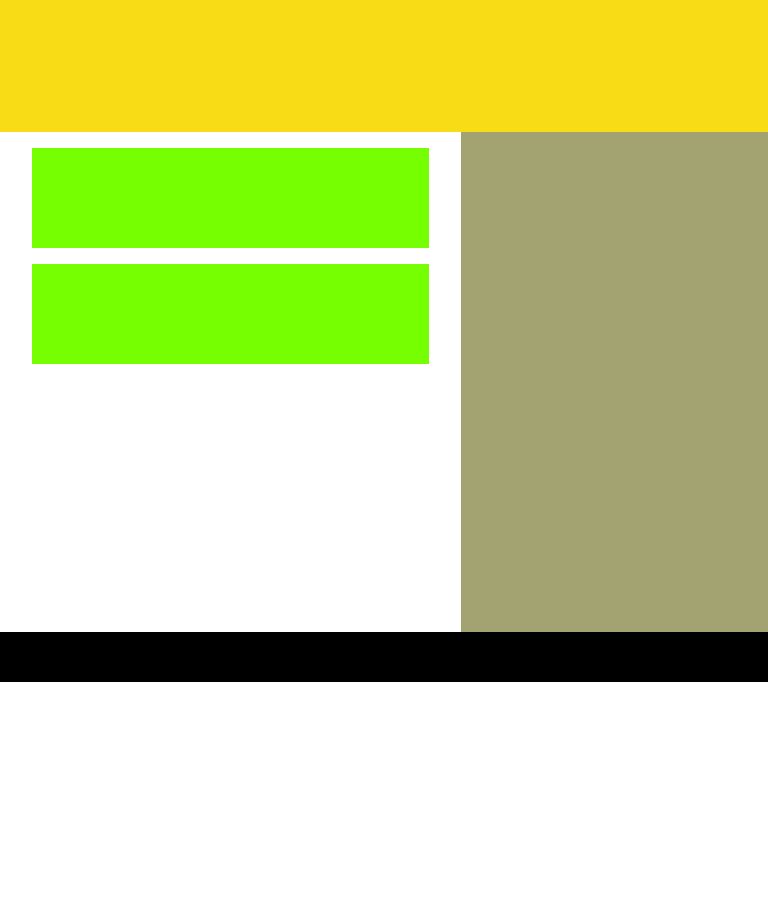
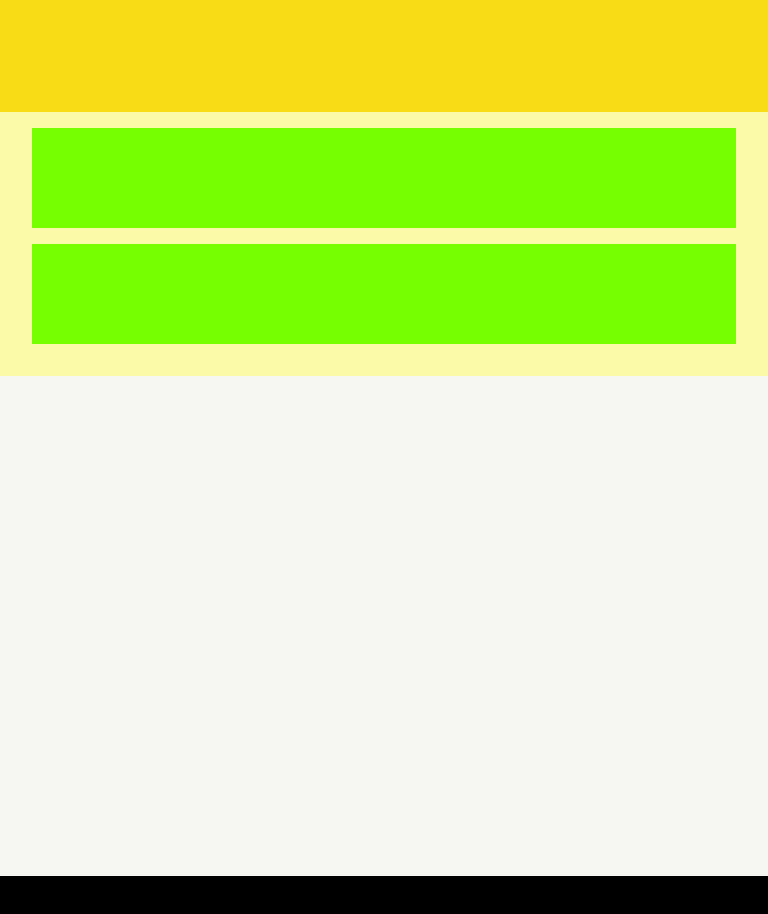
Before and after one commit to Agustin-Grande/HTML-CSS, a plain HTML site: page Prueba/index.html in a window 768 px wide. Before the commit the page ends 800 px from the top, so only its background shows below. Drawn offline with Linux system fonts and the light colour scheme.

Commit message:
Prueba Final

```diff
--- a/Prueba/estilos.css
+++ b/Prueba/estilos.css
@@ -37,3 +37,39 @@ body {
     background-color: #000;
     height: 50px;
 }
+
+@media screen and (min-width: 780px) and (max-width: 1024px) {
+
+    .encabezado {
+        background-color: rgb(246, 246, 243);
+    }
+
+    .contenido, .contenido-lateral {
+        width: 50%;
+    }
+}
+
+@media screen and (min-width: 480px) and (max-width: 780px) {
+
+    .contenido, .contenido-lateral {
+        background-color: rgb(246, 246, 243);
+    }
+    .contenido, .contenido-lateral {
+        width: 100%;
+    }
+}
+
+@media screen and (min-width: 480px) {
+
+    .encabezado{
+        height: 80px;
+    }
+
+    .contenido {
+        background-color: rgb(250, 250, 168);
+    }
+
+    .contenido, .contenido-lateral {
+        width: 100%;
+    }
+}
--- a/Prueba/index.html
+++ b/Prueba/index.html
@@ -2,6 +2,7 @@
 <html lang="en">
 <head>
     <meta charset="UTF-8">
+    <meta name="viewport" content="width=device-width">
     <link rel="stylesheet" href="estilos.css" />
     <title></title>
 </head>
```
